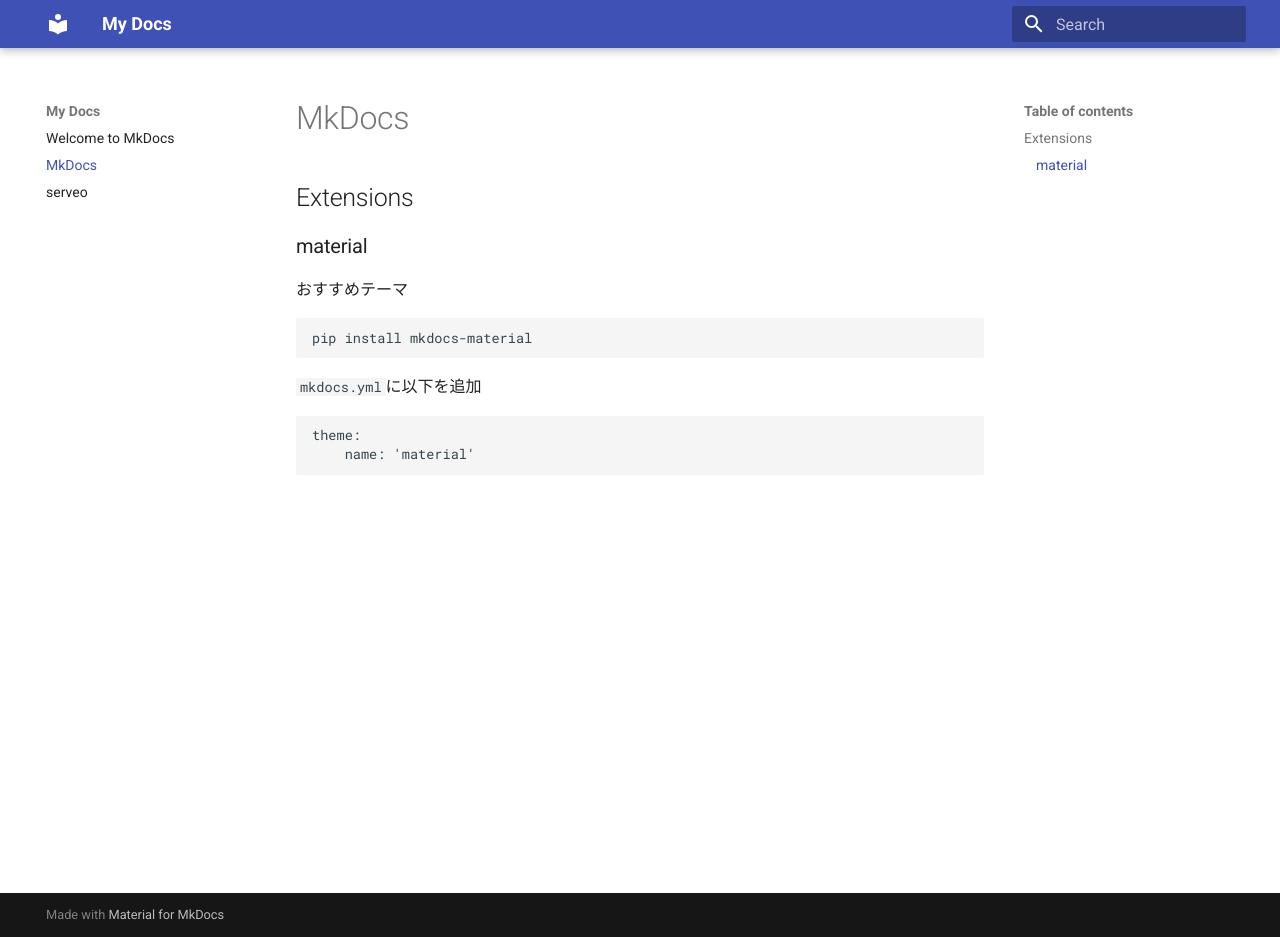
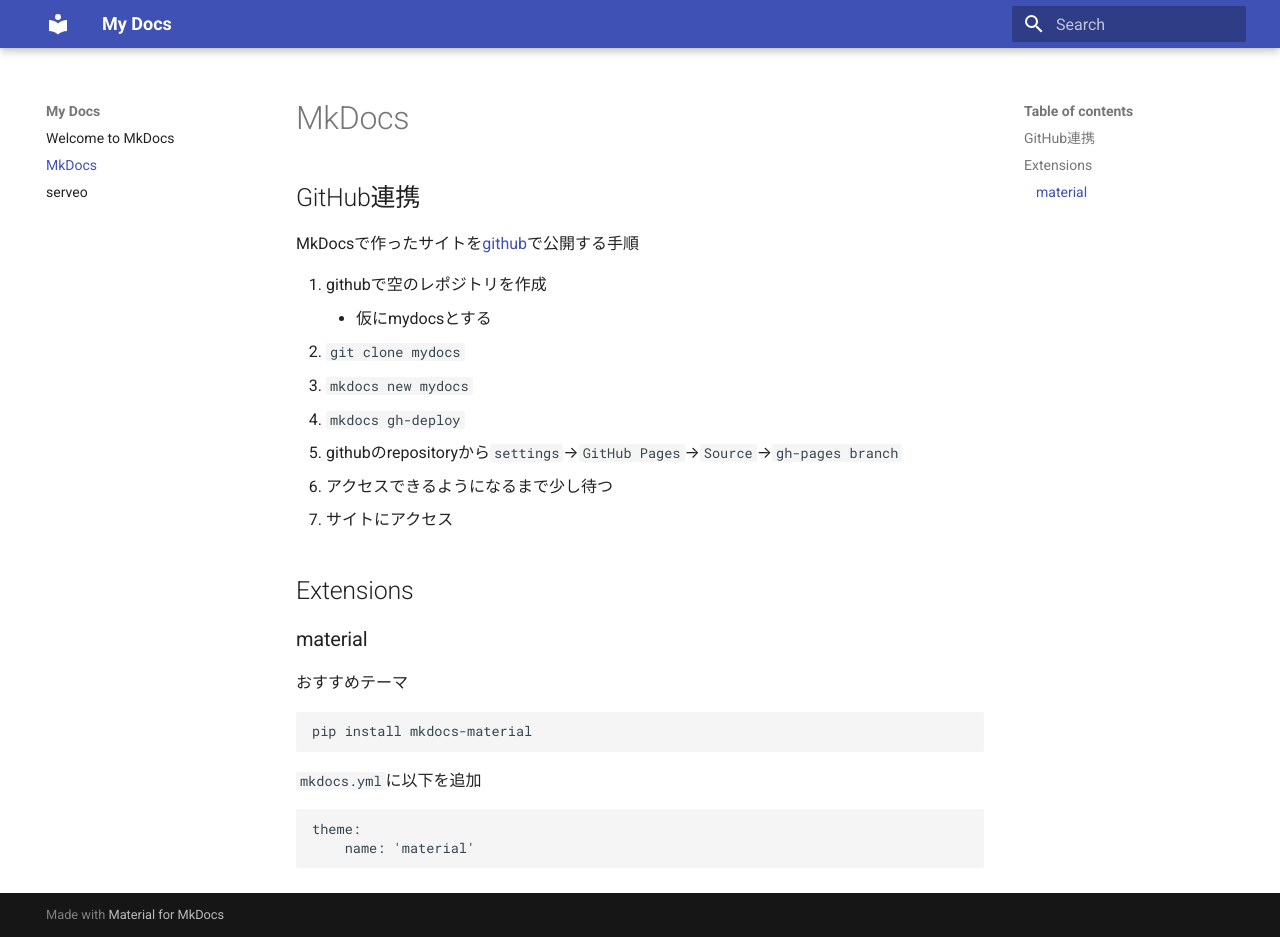
Before and after one commit to ctgk/my_tech_notes, an MkDocs documentation site: the page built from docs/mkdocs.md, in a window 1280 px wide and 937 px high. Built offline with MkDocs 1.6.1 and Material for MkDocs 9.7.7, drawn with Linux system fonts in a browser that asks for light colours.

Commit message:
modified

```diff
--- a/docs/mkdocs.md
+++ b/docs/mkdocs.md
@@ -1,4 +1,17 @@
 # MkDocs
+
+## GitHub連携
+
+MkDocsで作ったサイトを[github](https://github.com)で公開する手順
+
+1. githubで空のレポジトリを作成
+    - 仮にmydocsとする
+1. `git clone mydocs`
+1. `mkdocs new mydocs`
+1. `mkdocs gh-deploy`
+1. githubのrepositoryから`settings`→`GitHub Pages`→`Source`→`gh-pages branch`
+1. アクセスできるようになるまで少し待つ
+1. サイトにアクセス
 
 ## Extensions
 
```
Also changed, not shown: .gitlab-ci.yml (deleted, +0 -11 lines).
